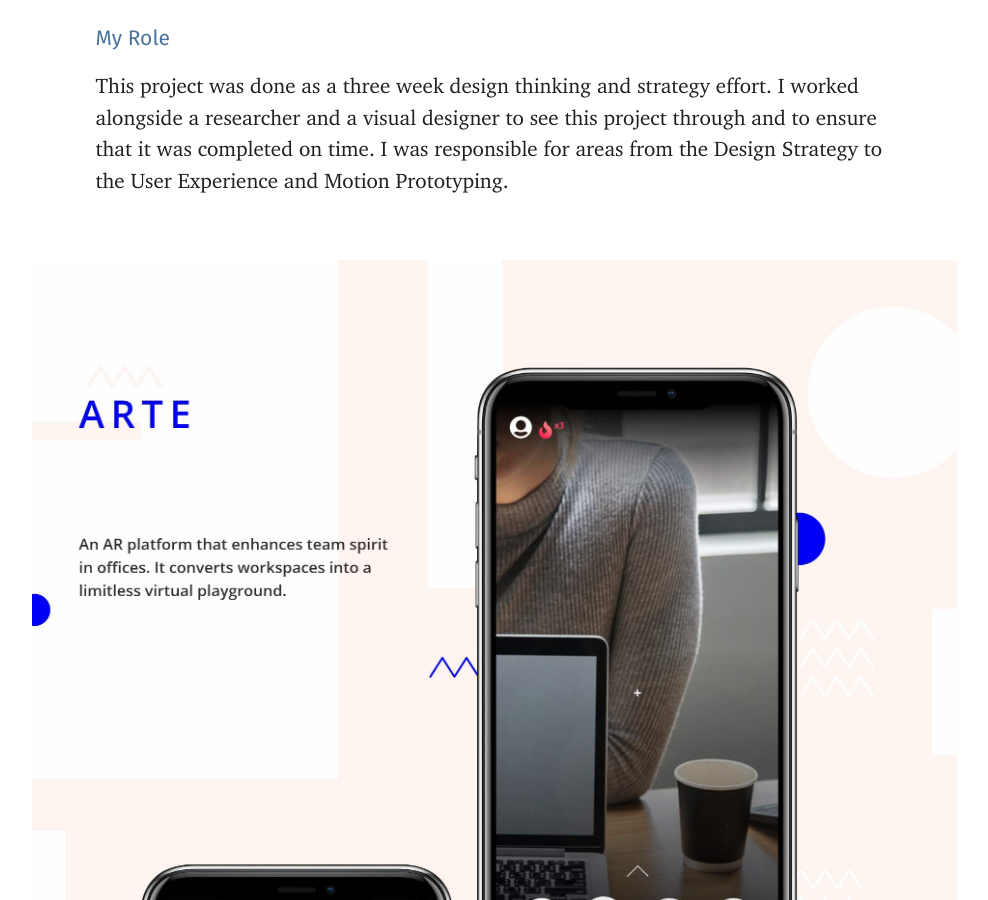
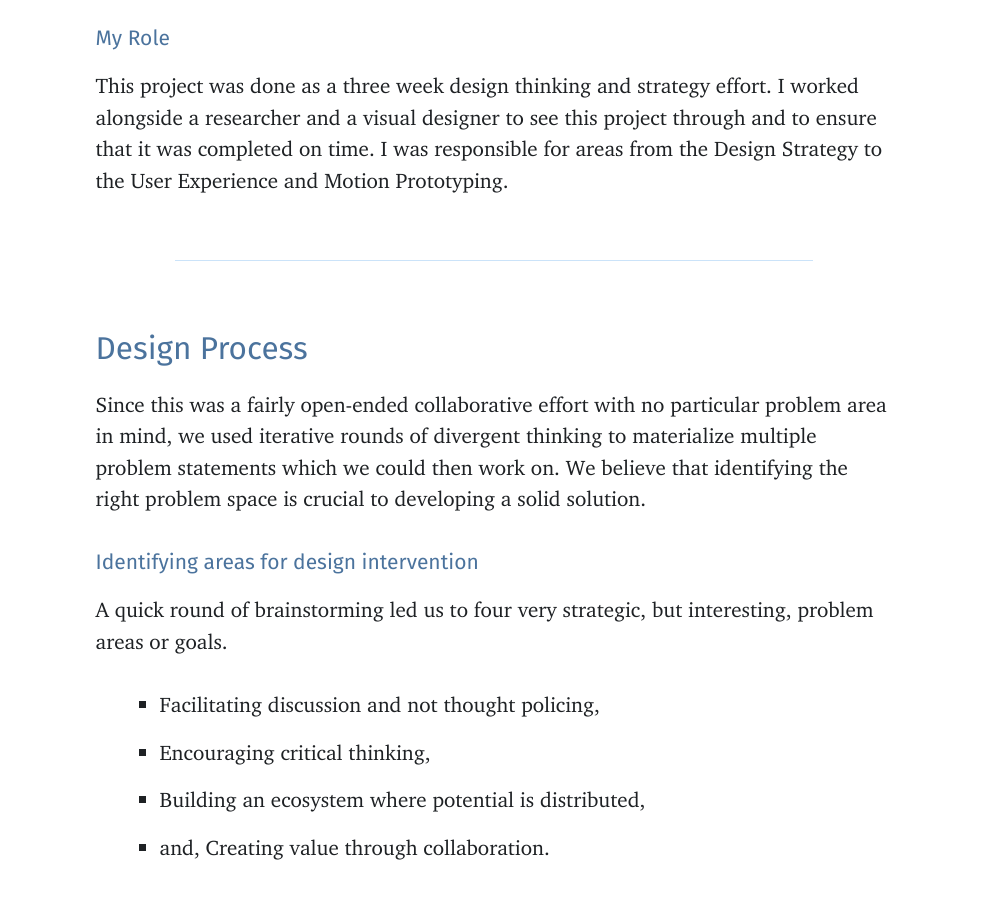
Before and after one commit to naveenshaji/naveenshaji.github.io, a Jekyll site: the page built from _posts/2018-10-05-using-augmented-reality-experiences-to-improve-collaboration-in-teams.md, in a window 1280 px wide and 900 px high, scrolled down 779 px. Shown: the whole window, without its empty margins (146-1134 px from the left). Built offline with Jekyll 4.4.1, drawn with Linux system fonts in a browser that asks for light colours; nearby versions of some CDN libraries.

Commit message:
Removed J1 image from AR project

```diff
--- a/_posts/2018-10-05-using-augmented-reality-experiences-to-improve-collaboration-in-teams.md
+++ b/_posts/2018-10-05-using-augmented-reality-experiences-to-improve-collaboration-in-teams.md
@@ -11,8 +11,6 @@ We created a mobile application that places an Augmented Reality world right in
 #### My Role
 
 This project was done as a three week design thinking and strategy effort. I worked alongside a researcher and a visual designer to see this project through and to ensure that it was completed on time. I was responsible for areas from the Design Strategy to the User Experience and Motion Prototyping.
-
-![photo]({{site.baseurl}}assets/using-augmented-reality-experiences/j1.jpg){:.wide}
 
 ---
 
```
